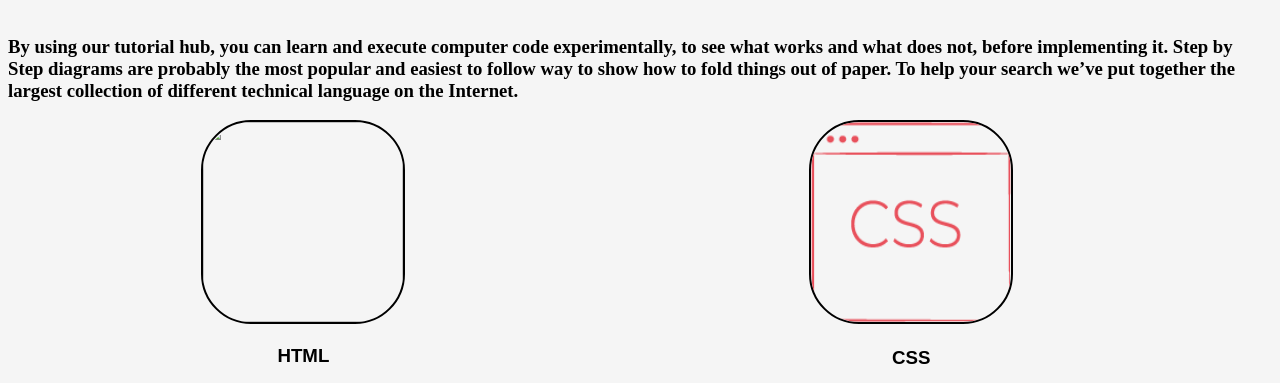
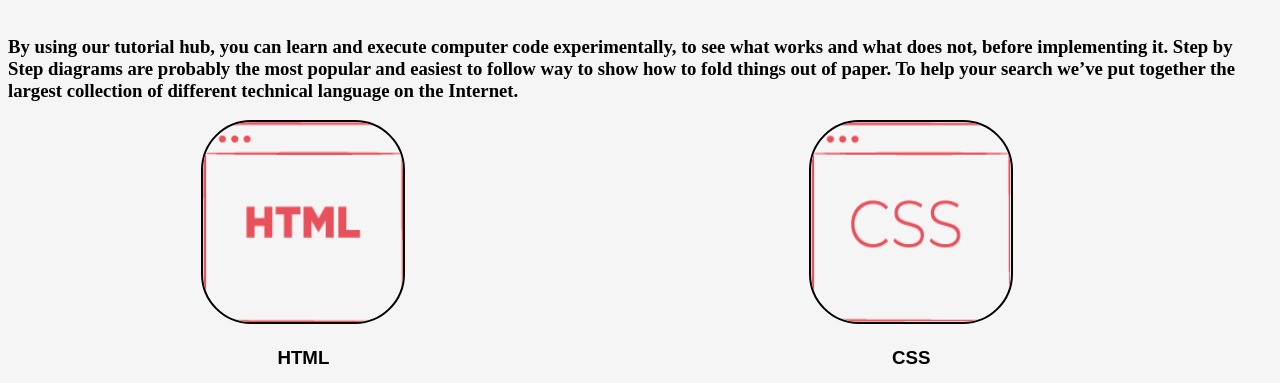
Before and after one commit to PriyanshuKashyap/Project-50, a plain HTML site: page index.html in a window 1280 px wide. Shown: the part 920-1303 px from the top of the page. Drawn offline with Linux system fonts and the light colour scheme; the site is published under a folder, as on GitHub Pages, so addresses that start at the root find nothing.

Commit message:
Update index.html

```diff
--- a/index.html
+++ b/index.html
@@ -32,7 +32,7 @@
     <div class ="grid">
         <div class ="languages">
             <center>
-            <a href ="https://developer.mozilla.org/en-US/docs/Web/HTML"><img src="/images/html.png" width="200px" height="200px"></a>
+            <a href ="https://developer.mozilla.org/en-US/docs/Web/HTML"><img src="images/html.png" width="200px" height="200px"></a>
             <h3> HTML </h3>
             </center>
             <p>
```
